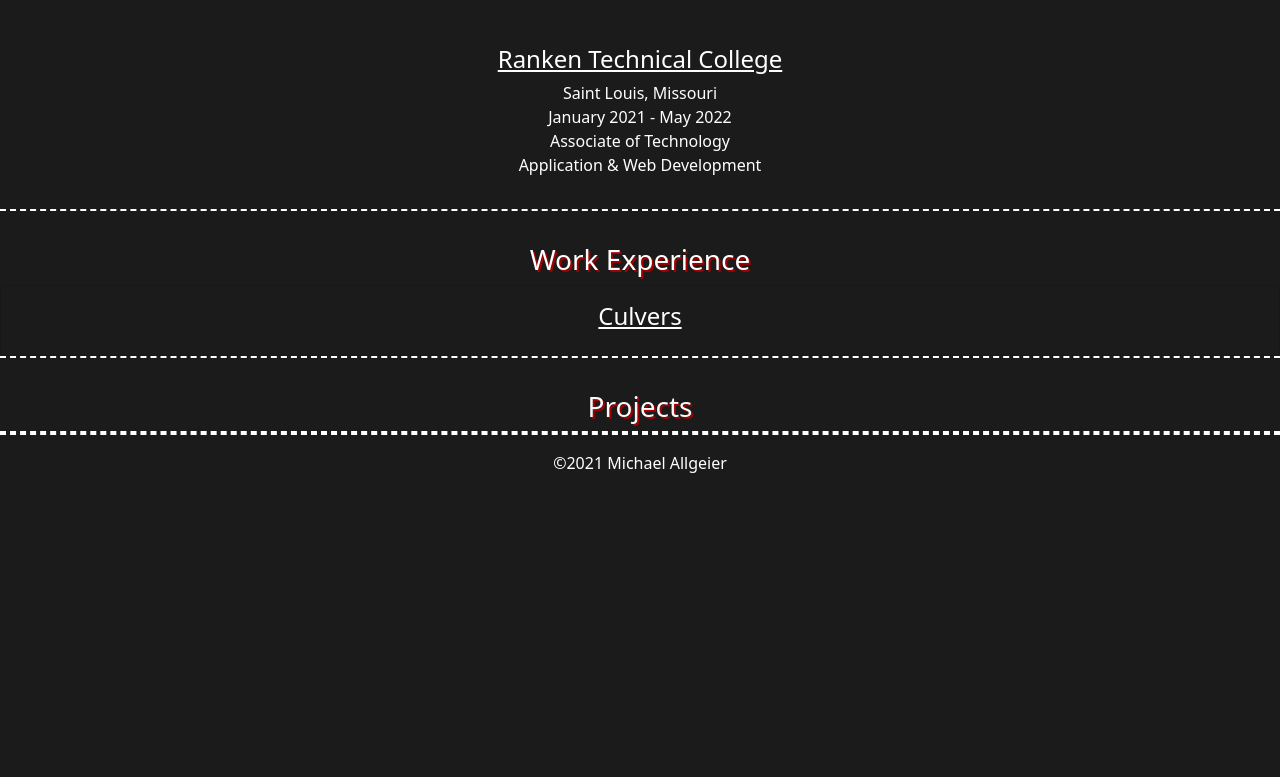
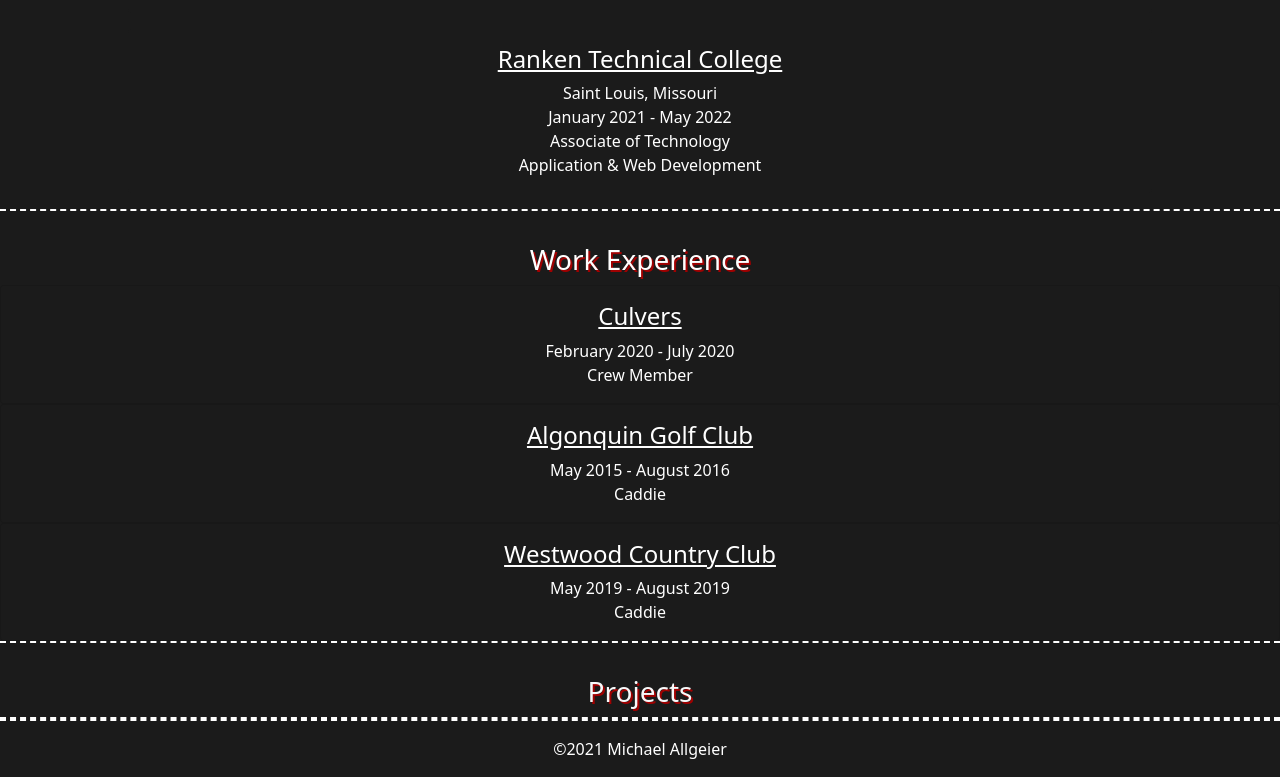
Before and after one commit to Michael-Allgeier/Portfolio, a website: page src/index.html in a window 1280 px wide. Shown: the part 1322-2099 px from the top of the page. Before the commit the page ends 1813 px from the top, so only its background shows below. Drawn offline with nearby package versions, Linux system fonts and the light colour scheme.

Commit message:
Updated Work Experience

```diff
--- a/src/index.html
+++ b/src/index.html
@@ -117,6 +117,22 @@
         <div class="card">
           <div class="card-body">
             <h4 class="card-title">Culvers</h4>
+            <div class="card-text">February 2020 - July 2020</div>
+            <div class="card-text">Crew Member</div>
+          </div>
+        </div>
+        <div class="card">
+          <div class="card-body">
+            <h4 class="card-title">Algonquin Golf Club</h4>
+            <div class="card-text">May 2015 - August 2016</div>
+            <div class="card-text">Caddie</div>
+          </div>
+        </div>
+        <div class="card">
+          <div class="card-body">
+            <h4 class="card-title">Westwood Country Club</h4>
+            <div class="card-text">May 2019 - August 2019</div>
+            <div class="card-text">Caddie</div>
           </div>
         </div>
       </div>
```
